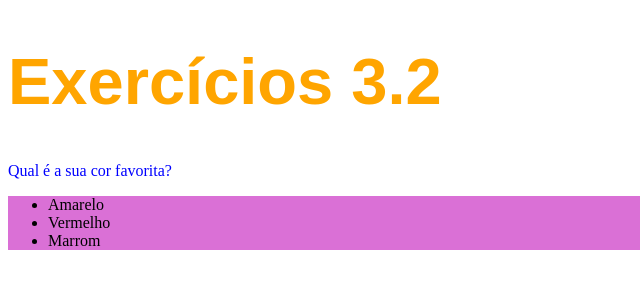
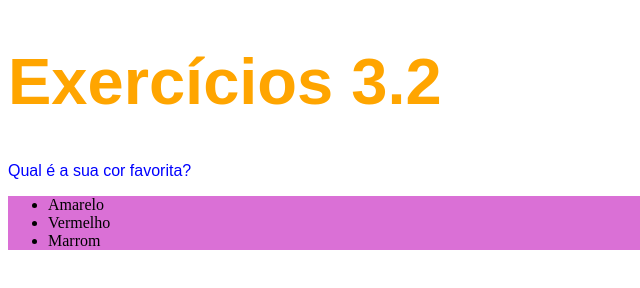
Before and after one commit to GustavoAnatnas/trybe-exercicios-, a plain HTML site: page fundamentos/bloco-03-introducao-a-html-e-css/dia-02-html-e-css-primeiros-passos-em-css/index.html in a window 1280 px wide. Shown: the full height of the page, 0-640 px from the left. Drawn offline with Linux system fonts and the light colour scheme.

Commit message:
Atualiza fonte

```diff
--- a/fundamentos/bloco-03-introducao-a-html-e-css/dia-02-html-e-css-primeiros-passos-em-css/index.html
+++ b/fundamentos/bloco-03-introducao-a-html-e-css/dia-02-html-e-css-primeiros-passos-em-css/index.html
@@ -6,12 +6,13 @@
     <style>
 h1{
     color: orange;
-    font-family: sans-serif;
+    font-family:  Arial, Helvetica, sans-serif;
     font-size:  65px;
 }
 p{
+    font-family: Arial, Helvetica, sans-serif;
     color: blue;
-    font-weight: 600px;
+    font-weight: 3em;
 
 }
 body{
```
